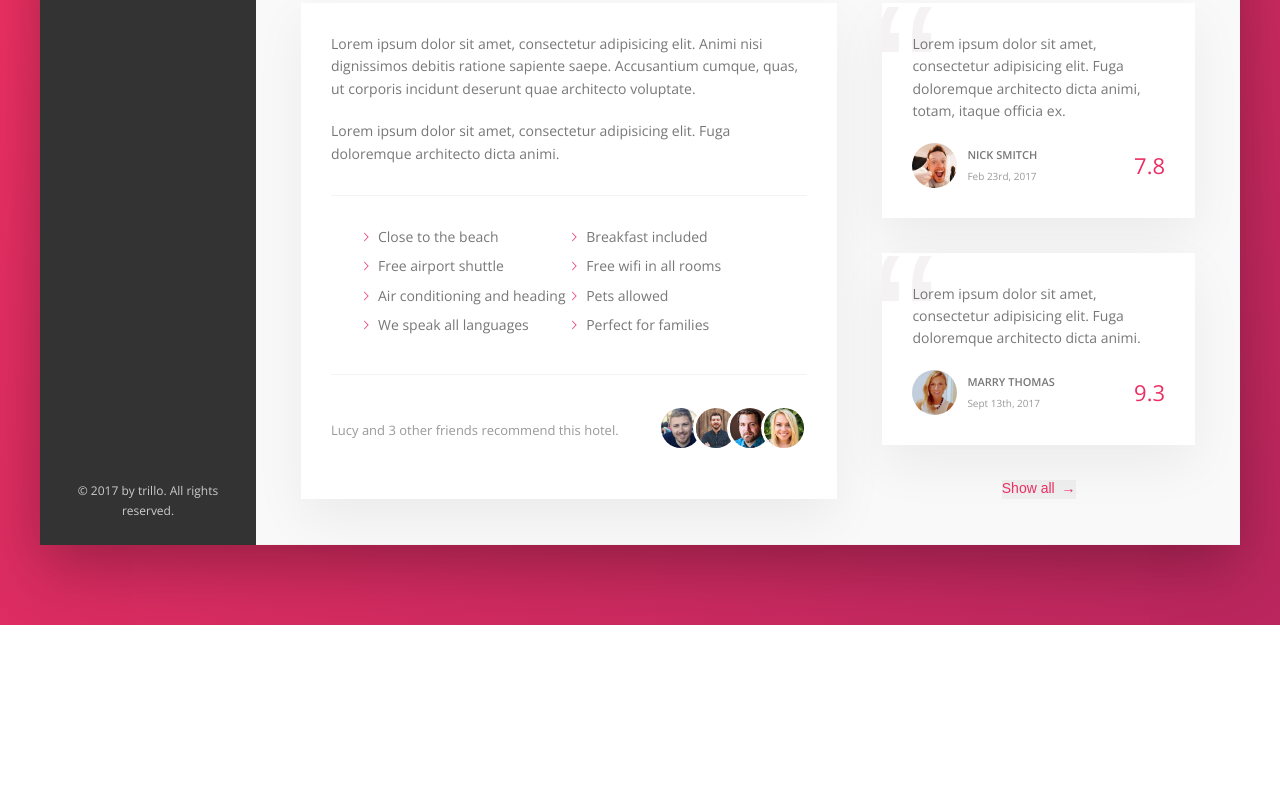
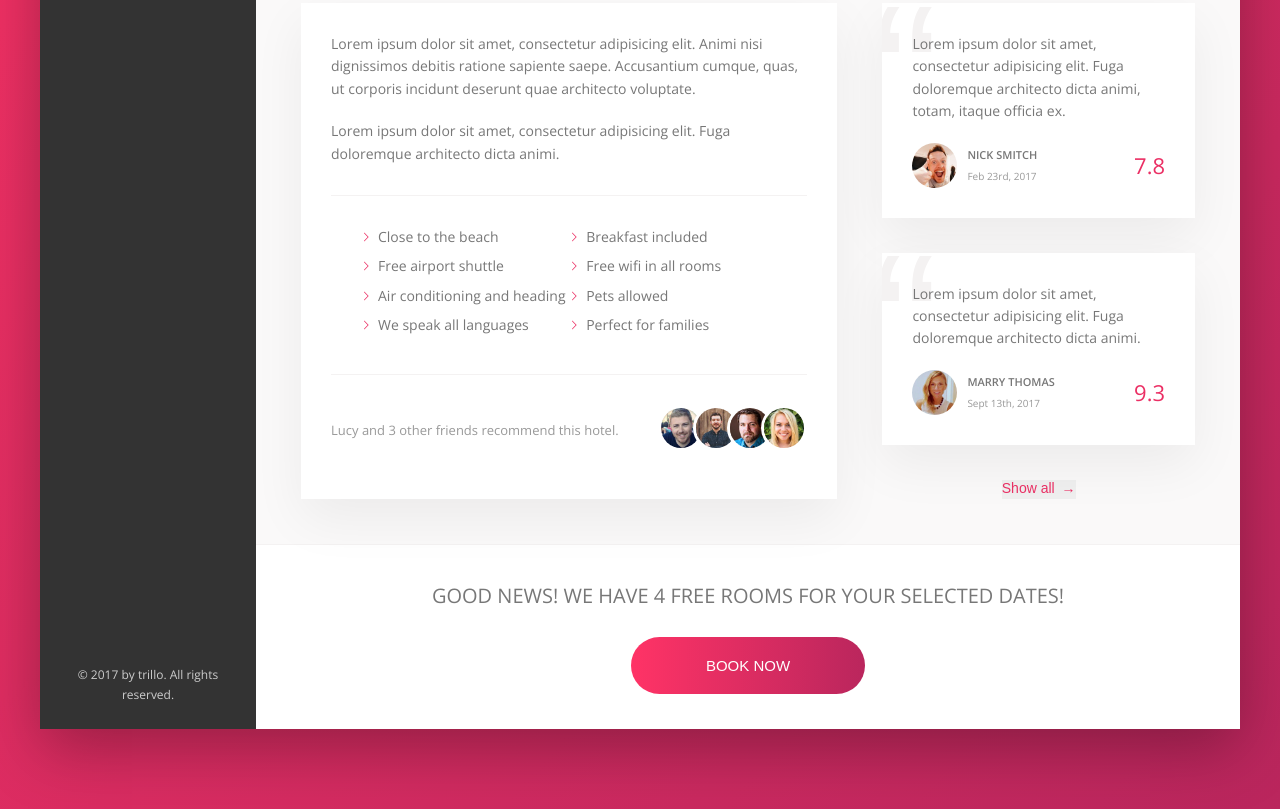
Before and after one commit to MaximUserName/learn-css-trillo, a website built with Vite: page index.html in a window 1280 px wide. Shown: the part 648-1457 px from the top of the page. Before the commit the page ends 1273 px from the top, so only its background shows below. Built offline with nearby package versions, Linux system fonts and the light colour scheme.

Commit message:
call to action button

```diff
--- a/index.html
+++ b/index.html
@@ -193,8 +193,22 @@
 
             <button class="btn-inline">Show all <span>&rarr;</span></button>
           </div>
+
         </div>
+
+        <div class="cta">
+          <h2 class="cta__book-now">
+            Good news! We have 4 free rooms for your selected dates!
+          </h2>
+          <button class="btn">
+            <span class="btn__visible">Book now</span>
+            <span class="btn__invisible">Only 4 rooms left</span>
+          </button>
+        </div>
+
       </main>
+
+
     </div>
   </div>
 
--- a/sass/_components.scss
+++ b/sass/_components.scss
@@ -280,7 +280,7 @@
 
   & span {
     margin-left: 3px;
-    transition: margin-left .2s;
+    transition: margin-left 0.2s;
   }
 
   &:hover {
@@ -372,7 +372,6 @@
   }
 
   &__friends {
-
   }
 
   &__photo {
@@ -382,7 +381,7 @@
     border-radius: 50%;
     border: 3px solid white;
 
-    &:not(:last-child){
+    &:not(:last-child) {
       margin-right: -1.5rem;
     }
   }
@@ -418,19 +417,18 @@
   }
 
   &__user-box {
-
   }
 
   &__user-name {
     font-weight: 600;
     text-transform: uppercase;
     font-size: 1.1rem;
-        margin-bottom: .4rem;
+    margin-bottom: 0.4rem;
   }
 
   &__user-date {
     font-size: 1rem;
-        color: var(--color-grey-dark-3)
+    color: var(--color-grey-dark-3);
   }
 
   &__rating {
@@ -452,3 +450,73 @@
     z-index: 1;
   }
 }
+
+////////////////////////////////////////////////
+// CTA
+.cta {
+  padding: 3.5rem 0;
+  text-align: center;
+
+  &__book-now {
+    font-size: 2rem;
+    font-weight: 300;
+    text-transform: uppercase;
+    margin-bottom: 2.5rem;
+  }
+}
+
+.btn {
+  font-size: 1.5rem;
+  border: none;
+  font-weight: 300;
+  text-transform: uppercase;
+  border-radius: 100px;
+  background-image: linear-gradient(
+    to right,
+    var(--color-primary-light),
+    var(--color-primary-dark)
+  );
+  color: white;
+  position: relative;
+  overflow: hidden;
+  cursor: pointer;
+
+  & > * {
+    display: inline-block;
+    height: 100%;
+    width: 100%;
+    transition: all 0.2s;
+  }
+
+  &__visible {
+    padding: 2rem 7.5rem;
+  }
+
+  &__invisible {
+    position: absolute;
+    padding: 2rem 0rem;
+    left: 0;
+    top: -100%;
+  }
+
+  &:hover {
+    background-image: linear-gradient(
+        to left,
+        var(--color-primary-light),
+        var(--color-primary-dark)
+      );
+  }
+
+  &:hover &__visible {
+    transform: translateY(100%);
+  }
+
+  &:hover &__invisible {
+    top: 0;
+  }
+
+  &:focus {
+    outline: none;
+    animation: pulsate 1s infinite;
+  }
+}
```
Lines whose indentation alone changed are shown as unchanged.
